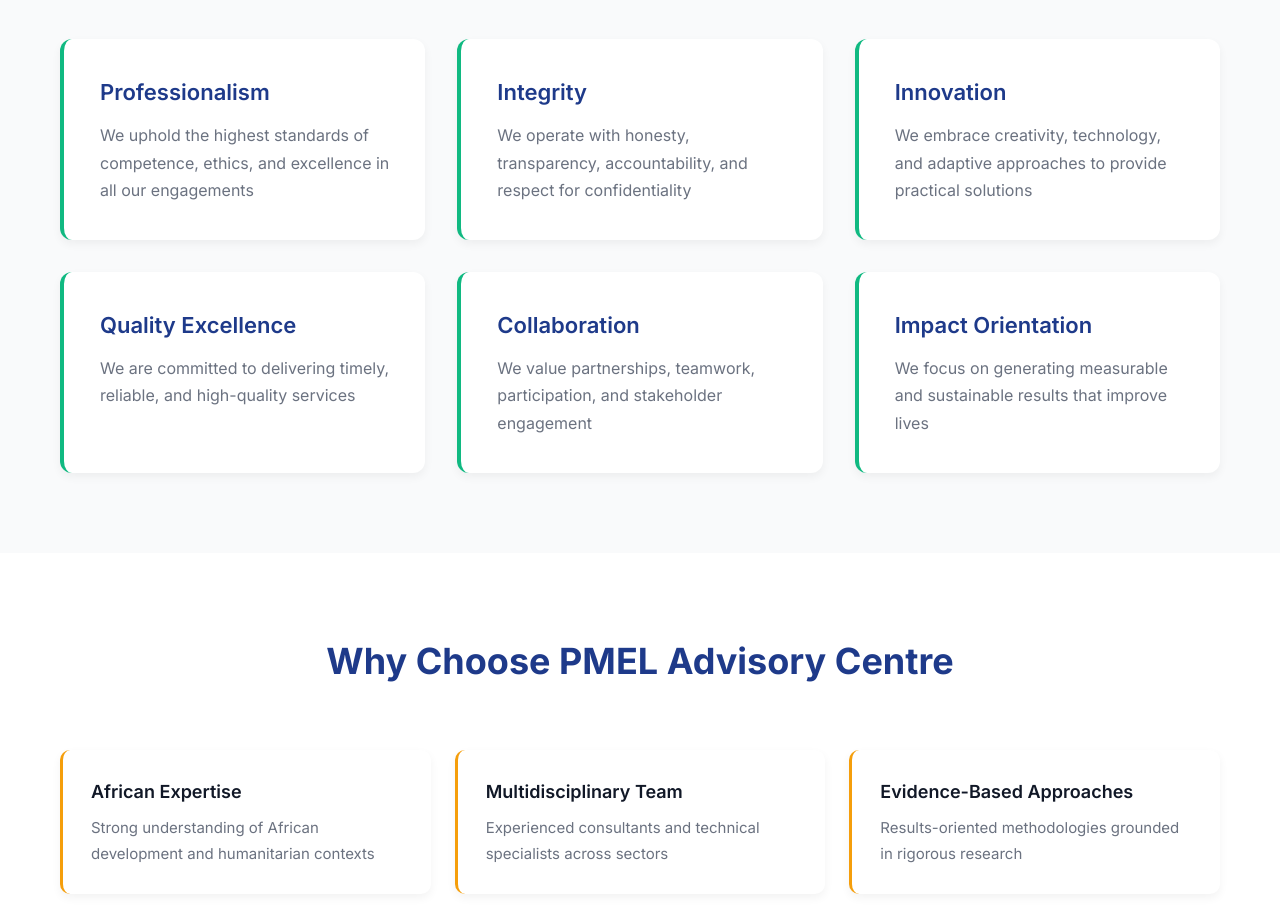
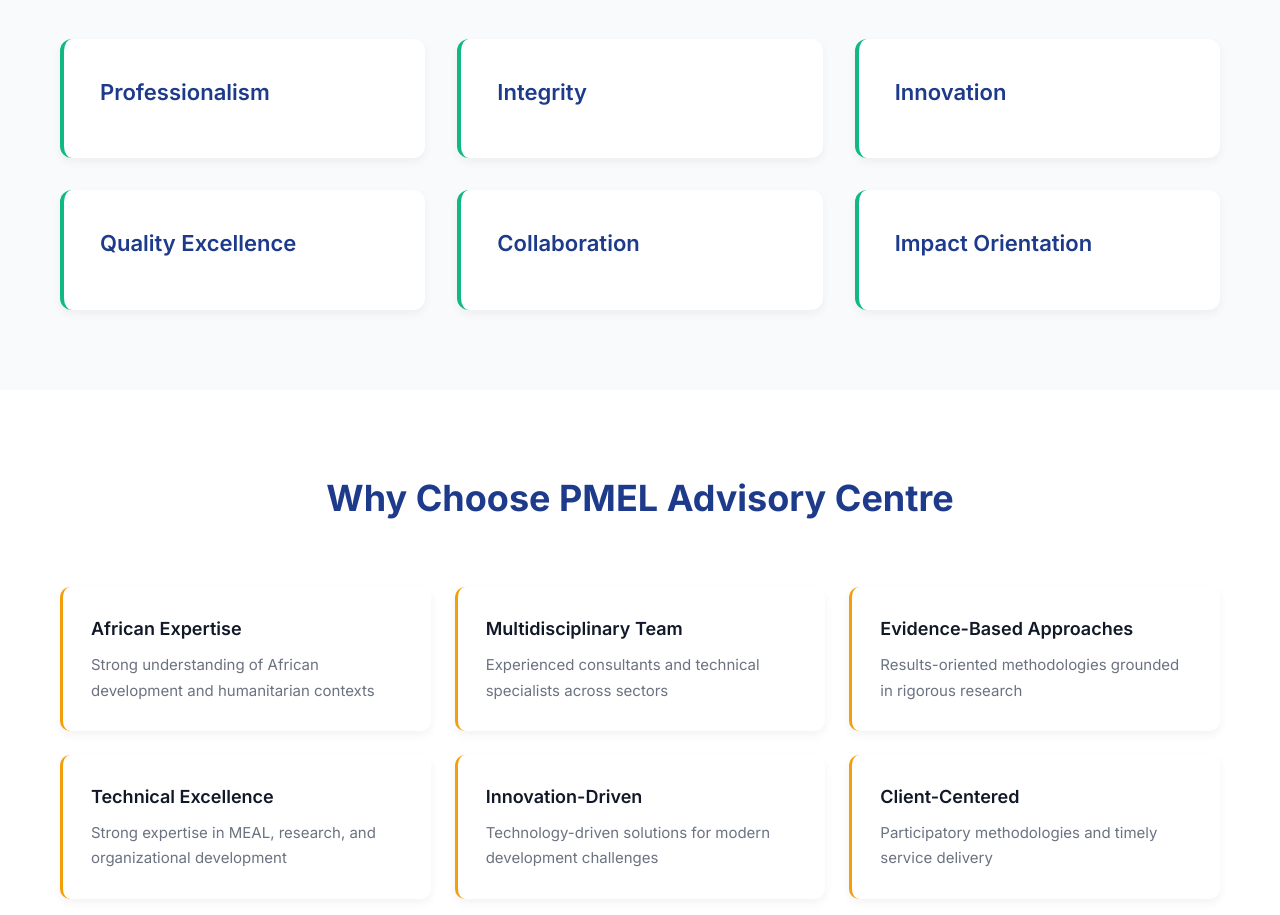
Before and after one commit to Ebiujchris/PMEL, a plain HTML site: page about.html in a window 1280 px wide. Shown: the part 1420-2335 px from the top of the page. Drawn offline with Linux system fonts and the light colour scheme.

Commit message:
Reduce on wording on about and home

```diff
--- a/about.html
+++ b/about.html
@@ -80,27 +80,21 @@
             <div class="values-grid">
                 <div class="value-card">
                     <h3>Professionalism</h3>
-                    <p>We uphold the highest standards of competence, ethics, and excellence in all our engagements</p>
                 </div>
                 <div class="value-card">
                     <h3>Integrity</h3>
-                    <p>We operate with honesty, transparency, accountability, and respect for confidentiality</p>
                 </div>
                 <div class="value-card">
                     <h3>Innovation</h3>
-                    <p>We embrace creativity, technology, and adaptive approaches to provide practical solutions</p>
                 </div>
                 <div class="value-card">
                     <h3>Quality Excellence</h3>
-                    <p>We are committed to delivering timely, reliable, and high-quality services</p>
                 </div>
                 <div class="value-card">
                     <h3>Collaboration</h3>
-                    <p>We value partnerships, teamwork, participation, and stakeholder engagement</p>
                 </div>
                 <div class="value-card">
                     <h3>Impact Orientation</h3>
-                    <p>We focus on generating measurable and sustainable results that improve lives</p>
                 </div>
             </div>
         </div>
```
Also changed, not shown: index.html (+0 -3 lines).
